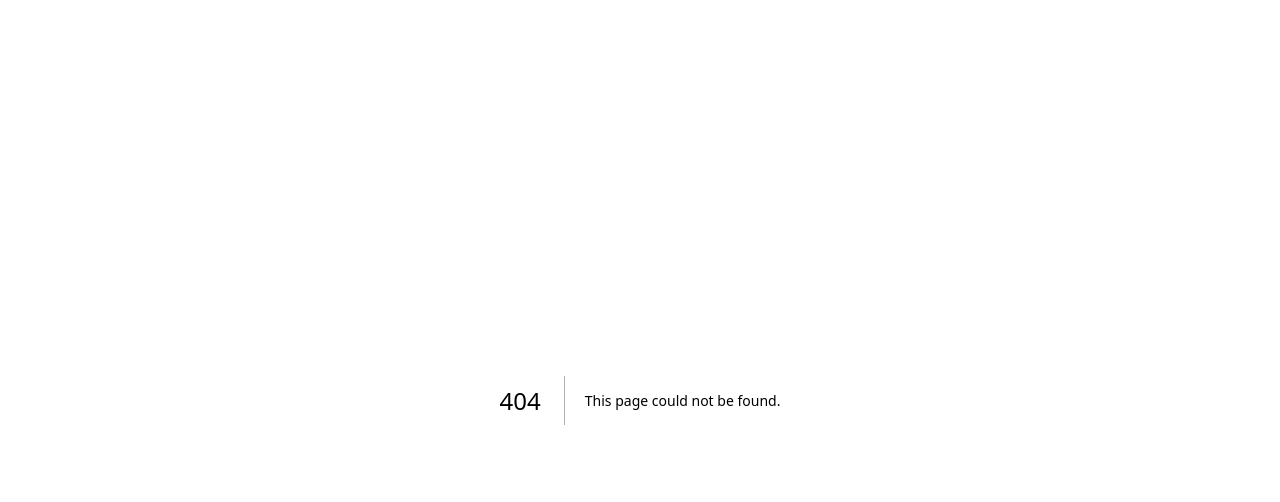
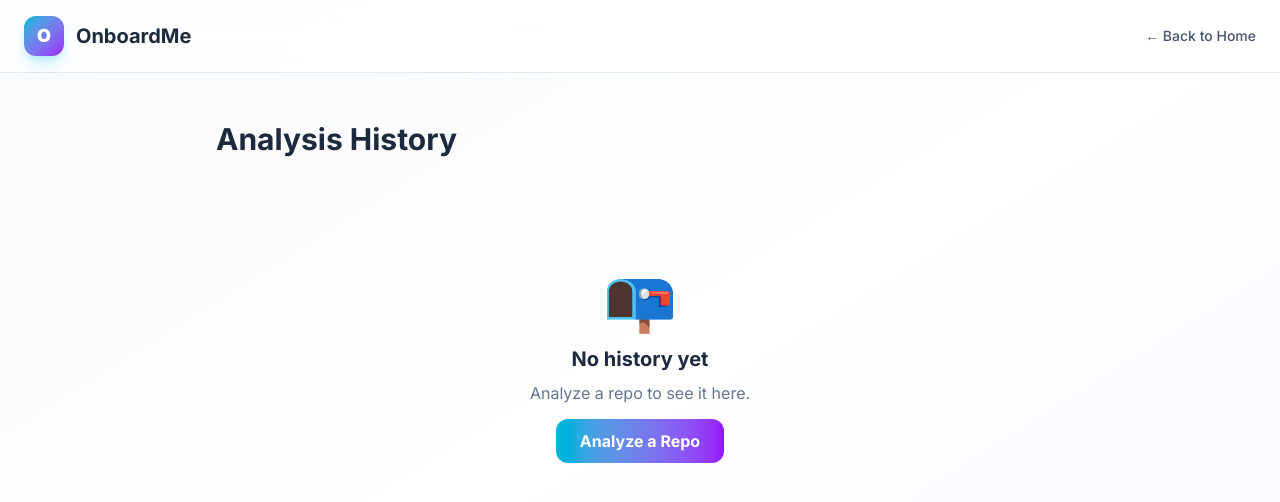
Before and after one commit to CoderIshanGupta/onboardme, a Next.js app in the folder apps/web/: page /history in a window 1280 px wide. Before the commit this address had no page. Shown: the top 502 px of the page. Built offline with nearby package versions, Linux system fonts and the light colour scheme.

Commit message:
Create page.tsx

```diff
--- /dev/null
+++ b/apps/web/src/app/history/page.tsx
@@ -0,0 +1,103 @@
+// apps/web/src/app/history/page.tsx
+"use client";
+
+import { useState, useEffect } from "react";
+import { useRouter } from "next/navigation";
+
+interface HistoryEntry {
+  url: string;
+  repoName: string;
+  timestamp: number;
+  language: string;
+  stars: number;
+}
+
+export default function HistoryPage() {
+  const [history, setHistory] = useState<HistoryEntry[]>([]);
+  const router = useRouter();
+
+  useEffect(() => {
+    const stored = localStorage.getItem("onboardme_history");
+    if (stored) {
+      setHistory(JSON.parse(stored));
+    }
+  }, []);
+
+  const clearHistory = () => {
+    localStorage.removeItem("onboardme_history");
+    setHistory([]);
+  };
+
+  const analyzeRepo = (url: string) => {
+    router.push(`/repo?url=${encodeURIComponent(url)}`);
+  };
+
+  return (
+    <div className="min-h-screen bg-gradient-to-br from-slate-50 via-white to-purple-50">
+      {/* Nav */}
+      <nav className="sticky top-0 z-50 bg-white/80 backdrop-blur-xl border-b border-slate-200">
+        <div className="max-w-7xl mx-auto px-6 py-4 flex items-center justify-between">
+          <a href="/" className="flex items-center gap-3">
+            <div className="w-10 h-10 rounded-xl bg-gradient-to-br from-cyan-500 to-purple-600 flex items-center justify-center font-black text-white text-lg shadow-lg shadow-cyan-500/25">
+              O
+            </div>
+            <span className="font-bold text-xl text-slate-800">OnboardMe</span>
+          </a>
+          <a href="/" className="text-sm text-slate-600 hover:text-cyan-600 font-medium">
+            ← Back to Home
+          </a>
+        </div>
+      </nav>
+
+      <div className="max-w-4xl mx-auto px-6 py-12">
+        <div className="flex items-center justify-between mb-8">
+          <h1 className="text-3xl font-bold text-slate-800">Analysis History</h1>
+          {history.length > 0 && (
+            <button
+              onClick={clearHistory}
+              className="text-sm text-red-500 hover:text-red-600 font-medium"
+            >
+              Clear History
+            </button>
+          )}
+        </div>
+
+        {history.length === 0 ? (
+          <div className="text-center py-20">
+            <div className="text-6xl mb-4">📭</div>
+            <h2 className="text-xl font-bold text-slate-800 mb-2">No history yet</h2>
+            <p className="text-slate-500 mb-6">Analyze a repo to see it here.</p>
+            <a
+              href="/"
+              className="px-6 py-3 bg-gradient-to-r from-cyan-500 to-purple-600 text-white font-bold rounded-xl"
+            >
+              Analyze a Repo
+            </a>
+          </div>
+        ) : (
+          <div className="space-y-3">
+            {history.map((entry, i) => (
+              <button
+                key={i}
+                onClick={() => analyzeRepo(entry.url)}
+                className="w-full p-4 bg-white border border-slate-200 rounded-xl hover:border-cyan-300 hover:shadow-md transition-all text-left"
+              >
+                <div className="flex items-center justify-between">
+                  <div>
+                    <div className="font-bold text-slate-800">{entry.repoName}</div>
+                    <div className="text-sm text-slate-500">
+                      {entry.language} • ⭐ {entry.stars?.toLocaleString() || 0}
+                    </div>
+                  </div>
+                  <div className="text-xs text-slate-400">
+                    {new Date(entry.timestamp).toLocaleDateString()}
+                  </div>
+                </div>
+              </button>
+            ))}
+          </div>
+        )}
+      </div>
+    </div>
+  );
+}
```
